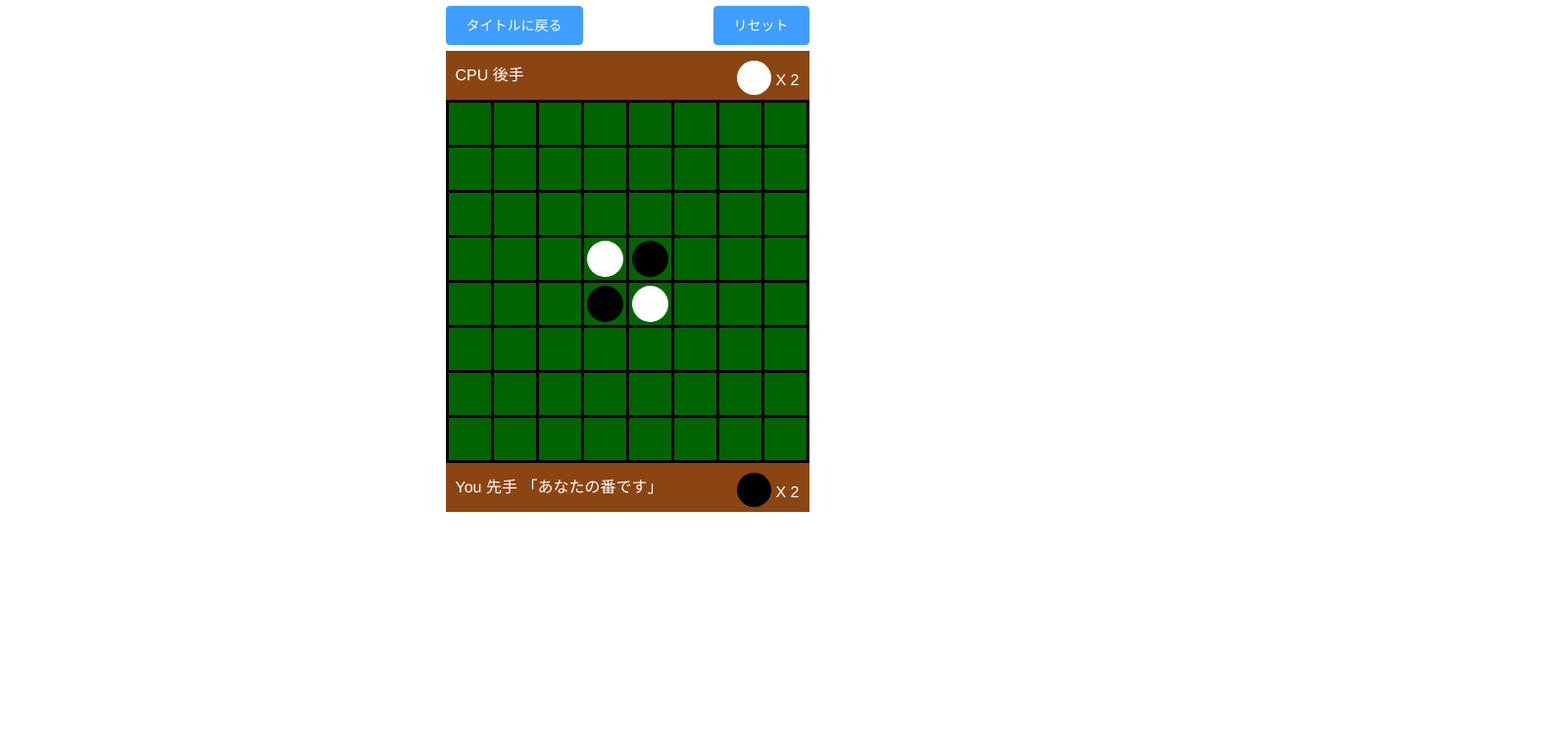
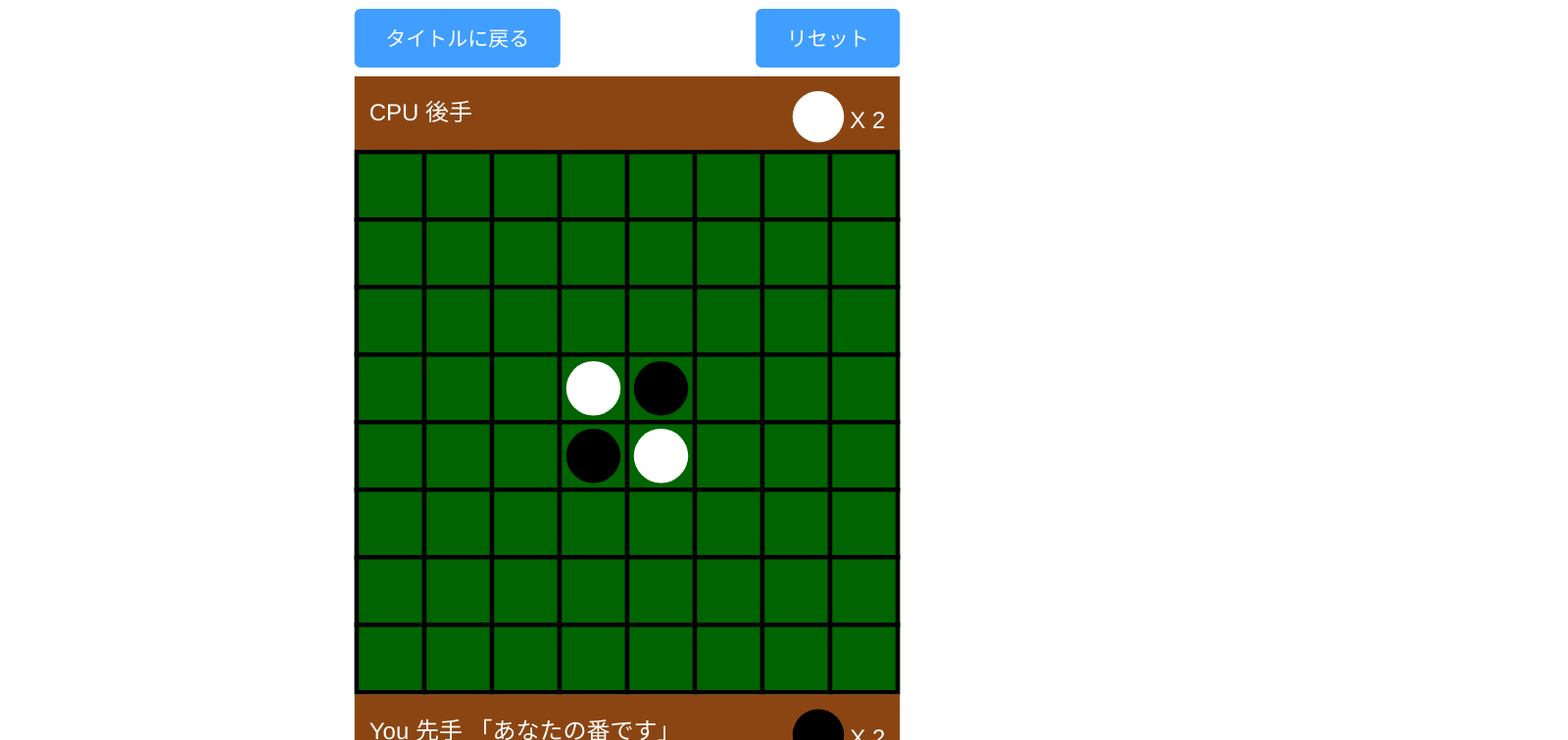
Before and after one commit to kubotak0630/othello-game, a Vue app: page /game in a window 1280 px wide. Shown: the top 756 px of the page at 98% size, 1600 px wide, since content can reach past the window. Built offline with nearby package versions, Linux system fonts and the light colour scheme.

Commit message:
Implment AutoScale

```diff
--- a/src/views/GameView.vue
+++ b/src/views/GameView.vue
@@ -1,19 +1,15 @@
 <template>
+  <div id="scale-wrraper2">
+    <div class="scale-wrraper">
       <div class="game-wrraper">
         <div class="button-container">
-      <el-button type="primary" class="menu-button" @click="onTitleButtonClick"
-        >タイトルに戻る</el-button
-      >
-      <el-button type="primary" class="reset-button" @click="onResetButtonClick"
-        >リセット</el-button
-      >
+          <el-button type="primary" class="menu-button" @click="onTitleButtonClick">タイトルに戻る</el-button>
+          <el-button type="primary" class="reset-button" @click="onResetButtonClick">リセット</el-button>
         </div>
         <div class="cpu-info">
           CPU {{ cpuAttackOrder }}
           <span class="stone-info">
-        <span
-          :class="{ 'black-stone': isCpuBlack, 'white-stone': !isCpuBlack, stone: true }"
-        ></span>
+            <span :class="{ 'black-stone': isCpuBlack, 'white-stone': !isCpuBlack, stone: true }"></span>
             X {{ cpuStonesNum }}
           </span>
         </div>
@@ -21,11 +17,11 @@
         <div class="player-info">
           You {{ playerAttackOrder }} {{ playerInfoStr }}
           <span class="stone-info">
-        <span
-          :class="{ 'black-stone': !isCpuBlack, 'white-stone': isCpuBlack, stone: true }"
-        ></span>
+            <span :class="{ 'black-stone': !isCpuBlack, 'white-stone': isCpuBlack, stone: true }"></span>
             X {{ plyerStonesNum }}
           </span>
+        </div>
+      </div>
     </div>
   </div>
 </template>
@@ -45,7 +41,7 @@ type DataType = {
 };
 
 let waitTime = (msec: number) => {
-  return new Promise(resolve => {
+  return new Promise((resolve) => {
     setTimeout(() => {
       resolve();
     }, msec);
@@ -71,13 +67,27 @@ export default Vue.extend({
     //CPUが先行のときのためにchangeTurnFlgを変化させwatchイベントを呼ぶ
     this.changeTurnFlg = !this.changeTurnFlg;
   },
+  mounted() {
+    console.log('--- Call mounted ----');
+    let deviceWidth = document.documentElement.clientWidth;
+    console.log(deviceWidth);
+    let scaleX = deviceWidth / 375;
+    if (scaleX > 1.5) {
+      scaleX = 1.5;
+    }
+    //iphone5sがdevice_width.x =320 なのでこの場合は0.85333
+    else if (scaleX < 0.85) {
+      scaleX = 0.8;
+    }
+    document.getElementById('scale-wrraper2')!.style.transform = `scale(${scaleX})`;
+  },
   destroyed() {
     console.log('--- Call destroyed ----');
   },
   methods: {
     //Promiseを返す
     _reverseStone(cellPos: Pos, color: StoneColor) {
-      return new Promise(resolve => {
+      return new Promise((resolve) => {
         // this.$nextTick(() => {
         //石をひっくり返すのにCSSで1sかけているため時間を待つ
         setTimeout(() => {
@@ -191,7 +201,7 @@ export default Vue.extend({
     },
   },
   watch: {
-    changeTurnFlg: async function(newVal, oldVal) {
+    changeTurnFlg: async function (newVal, oldVal) {
       //resetButtonが押された場合はここでリセット
       if (this.resetFlg) {
         //reset処理
@@ -257,11 +267,24 @@ export default Vue.extend({
 </script>
 
 <style scoped>
+/* 拡大 */
+#scale-wrraper2 {
+  transform-origin: 50% 50%;
+  /* transform: scale(1.104, 1.104); */
+  position: relative;
+}
+/* 左右中央配置 */
+.scale-wrraper {
+  top: 0%;
+  left: 50%;
+  transform: translateX(-50%);
+  position: absolute;
+}
 .game-wrraper {
-  margin: 0 auto;
+  /* margin: 0 auto; */
   /* 371+2+2=375 */
   width: 371px;
-  position: relative;
+  /* position: relative; */
   padding: 6px 2px;
 }
 
```
Also changed, not shown: 1 other file (tests, documents, lock files or other folders). Lines whose indentation alone changed are shown as unchanged.
